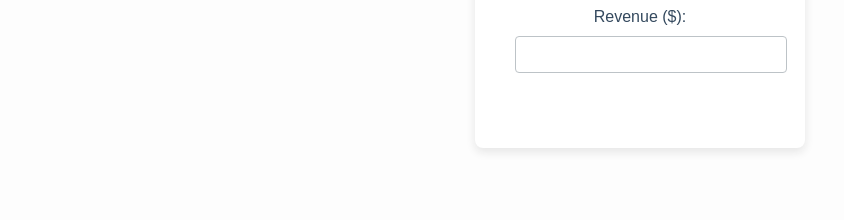
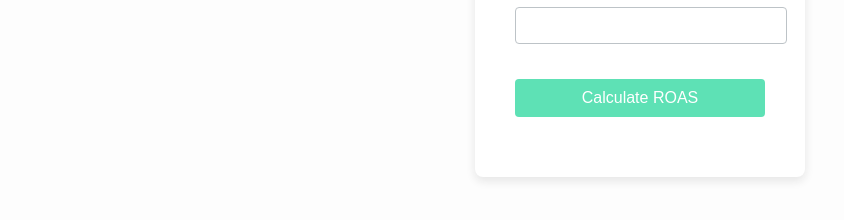
Before and after one commit to RawanMahmoud2/Roasenglish, a plain HTML site: page index.html in a window 1280 px wide. Shown: the part 440-660 px from the top of the page, without its empty margins (0-844 px from the left). Drawn offline with Linux system fonts and the light colour scheme.

Commit message:
Update style.css
Signed-off-by: Rawan  <153502176+RawanMahmoud2@users.noreply.github.com>

```diff
--- a/style.css
+++ b/style.css
@@ -1,5 +1,5 @@
 body {
-    font-family: Arial, sans-serif;
+    font-family: 'Somarsans', sans-serif;
     background-color: #Fdfdfd;
     margin: 0;
     padding: 0;
@@ -47,7 +47,7 @@ body {
 }
 
 button {
-    display: none;
+    display: block;
     margin: 20px auto 0 auto;
     width: 100%;
     padding: 10px;
@@ -57,7 +57,7 @@ body {
     border-radius: 4px;
     cursor: pointer;
     font-size: 16px;
-    text-align: left;
+    text-align: center;
 }
 button:hover {
     background-color: #A23DA0;
```
Lines whose indentation alone changed are shown as unchanged.
